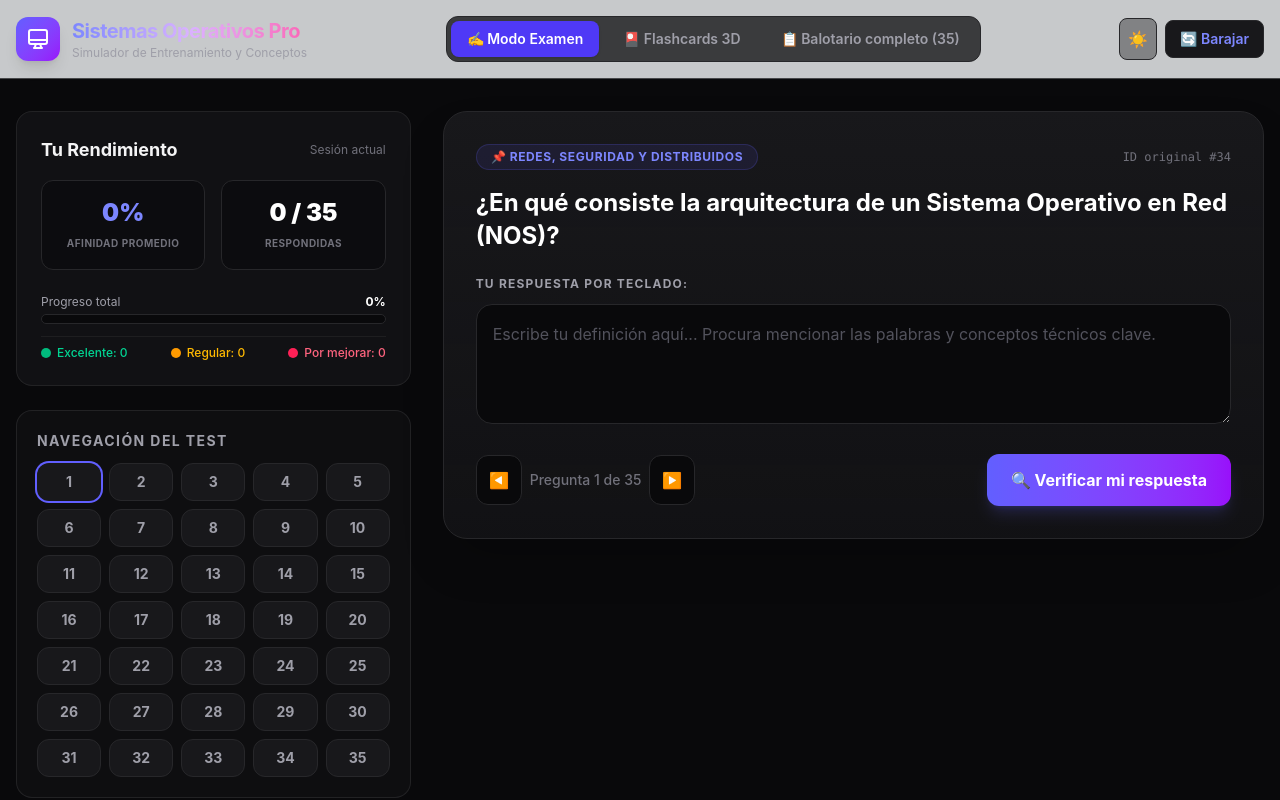
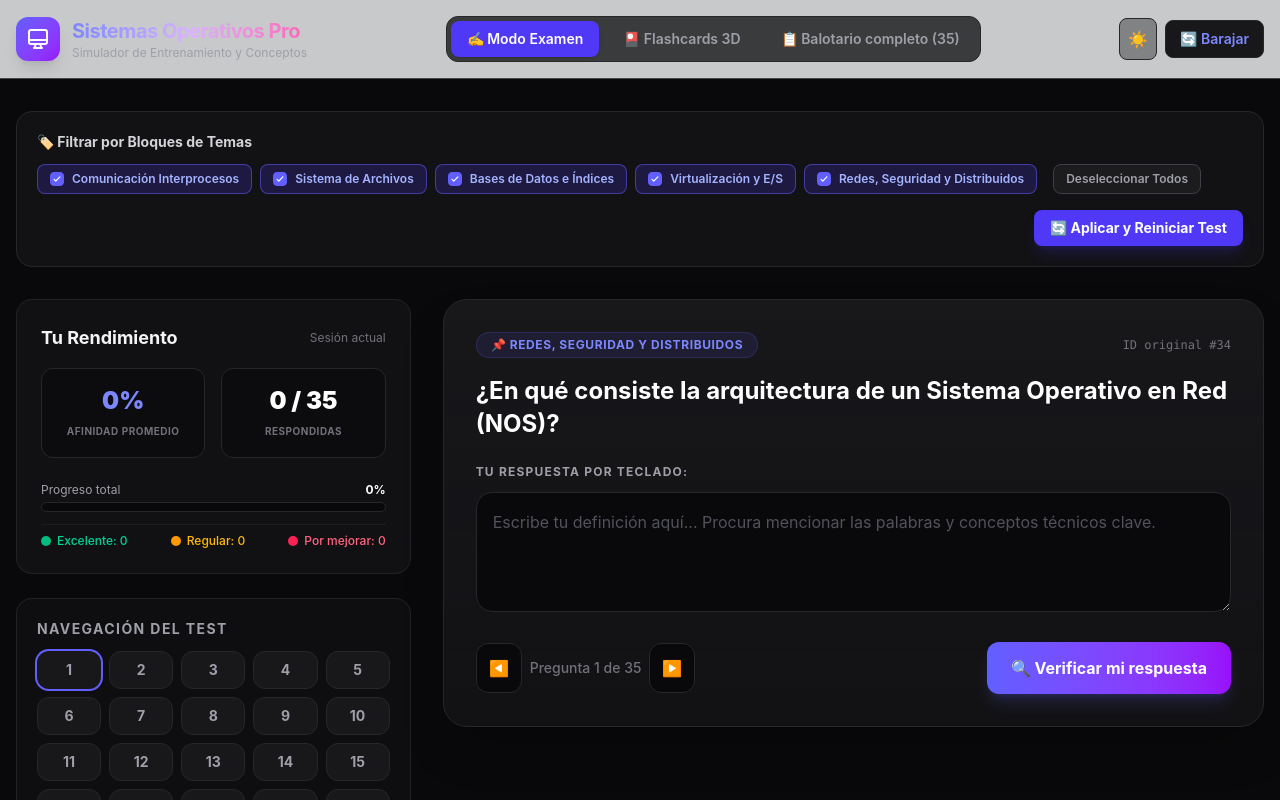
Before and after one commit to Alsgh1103/SISTEMAS-OPERATIVOS_Examen-Final, a React (Vite) app: page / in a window 1280 px wide. Shown: the top 800 px of the page. Built offline with nearby package versions, Linux system fonts and the light colour scheme.

Commit message:
bloques agregados

```diff
--- a/src/App.jsx
+++ b/src/App.jsx
@@ -229,6 +229,9 @@ const QUESTIONS_DATA = [
   }
 ];
 
+// === CATEGORÍAS DISPONIBLES ===
+const UNIQUE_CATEGORIES = [...new Set(QUESTIONS_DATA.map(q => q.category))];
+
 // === PALABRAS NO SIGNIFICATIVAS EN ESPAÑOL ===
 const STOP_WORDS = new Set([
   'el', 'la', 'los', 'las', 'un', 'una', 'unos', 'unas', 'de', 'del', 'en', 'y', 'o',
@@ -278,6 +281,7 @@ export default function App() {
   // === ESTADOS GENERALES ===
   const [currentTab, setCurrentTab] = useState('practice'); // 'practice', 'flashcards', 'list'
   const [darkMode, setDarkMode] = useState(true);
+  const [selectedCategories, setSelectedCategories] = useState(UNIQUE_CATEGORIES);
 
   // === ESTADOS DEL SIMULADOR ===
   const [questions, setQuestions] = useState([]);
@@ -297,7 +301,17 @@ export default function App() {
 
   // === INICIALIZACIÓN Y MEZCLA ===
   const startNewTest = () => {
-    const shuffled = [...QUESTIONS_DATA].sort(() => Math.random() - 0.5);
+    let filteredData = QUESTIONS_DATA;
+    if (selectedCategories.length > 0) {
+      filteredData = QUESTIONS_DATA.filter(q => selectedCategories.includes(q.category));
+    }
+
+    if (filteredData.length === 0) {
+      triggerNotification("⚠️ Selecciona al menos un bloque de temas para empezar.");
+      return;
+    }
+
+    const shuffled = [...filteredData].sort(() => Math.random() - 0.5);
     setQuestions(shuffled);
     setCurrentIndex(0);
     setUserAnswer('');
@@ -306,6 +320,15 @@ export default function App() {
     setSessionScores({});
     triggerNotification("🚀 ¡Test reiniciado con orden aleatorio!");
   };
+
+  const filteredQuestionsData = useMemo(() => {
+    if (selectedCategories.length === 0) return [];
+    return QUESTIONS_DATA.filter(q => selectedCategories.includes(q.category));
+  }, [selectedCategories]);
+
+  useEffect(() => {
+    setFlashcardIndex(0);
+  }, [selectedCategories]);
 
   useEffect(() => {
     startNewTest();
@@ -566,7 +589,7 @@ export default function App() {
                   : 'text-zinc-400 hover:text-white'
               }`}
             >
-              <span>📋 Balotario completo ({QUESTIONS_DATA.length})</span>
+              <span>📋 Balotario completo ({filteredQuestionsData.length})</span>
             </button>
           </div>
 
@@ -592,6 +615,62 @@ export default function App() {
 
       {/* CONTENEDOR PRINCIPAL */}
       <main className="max-w-7xl mx-auto px-4 py-8">
+
+        {/* FILTROS DE TEMAS */}
+        <div className="bg-zinc-900/60 border border-zinc-800 rounded-2xl p-5 mb-8">
+          <h3 className="text-sm font-bold text-zinc-300 mb-3 flex items-center">
+            <span>🏷️ Filtrar por Bloques de Temas</span>
+          </h3>
+          <div className="flex flex-wrap gap-2">
+            {UNIQUE_CATEGORIES.map(cat => {
+              const isSelected = selectedCategories.includes(cat);
+              return (
+                <button
+                  key={cat}
+                  onClick={() => {
+                    setSelectedCategories(prev =>
+                      isSelected
+                        ? prev.filter(c => c !== cat)
+                        : [...prev, cat]
+                    );
+                  }}
+                  className={`px-3 py-1.5 rounded-lg text-xs font-semibold border transition-colors flex items-center space-x-2 ${
+                    isSelected
+                      ? 'bg-indigo-600/20 border-indigo-500/50 text-indigo-300'
+                      : 'bg-zinc-800/50 border-zinc-700 text-zinc-500 hover:text-zinc-300'
+                  }`}
+                >
+                  <div className={`w-3.5 h-3.5 rounded flex items-center justify-center border ${isSelected ? 'bg-indigo-500 border-indigo-500' : 'border-zinc-500 bg-zinc-900'}`}>
+                    {isSelected && <svg className="w-2.5 h-2.5 text-white" fill="none" viewBox="0 0 24 24" stroke="currentColor"><path strokeLinecap="round" strokeLinejoin="round" strokeWidth={3} d="M5 13l4 4L19 7" /></svg>}
+                  </div>
+                  <span>{cat}</span>
+                </button>
+              );
+            })}
+            <button
+              onClick={() => {
+                if (selectedCategories.length === UNIQUE_CATEGORIES.length) {
+                  setSelectedCategories([]);
+                } else {
+                  setSelectedCategories(UNIQUE_CATEGORIES);
+                }
+              }}
+              className="px-3 py-1.5 rounded-lg text-xs font-semibold border border-zinc-700 bg-zinc-800/50 text-zinc-400 hover:text-white transition-colors ml-2"
+            >
+              {selectedCategories.length === UNIQUE_CATEGORIES.length ? 'Deseleccionar Todos' : 'Seleccionar Todos'}
+            </button>
+          </div>
+          {currentTab === 'practice' && (
+            <div className="mt-4 flex justify-end">
+               <button
+                  onClick={startNewTest}
+                  className="px-4 py-2 bg-indigo-600 hover:bg-indigo-500 text-white rounded-lg text-sm font-bold shadow-lg shadow-indigo-600/20 transition-all flex items-center space-x-2"
+               >
+                 <span>🔄 Aplicar y Reiniciar Test</span>
+               </button>
+            </div>
+          )}
+        </div>
 
         {/* ======================================= */}
         {/* MODO PRÁCTICA / EXAMEN                  */}
@@ -933,7 +1012,12 @@ export default function App() {
         {/* ======================================= */}
         {/* MODO FLASHCARDS                         */}
         {/* ======================================= */}
-        {currentTab === 'flashcards' && (
+        {currentTab === 'flashcards' && filteredQuestionsData.length === 0 && (
+          <div className="text-center py-12 text-zinc-400">
+            Selecciona al menos un bloque de temas para ver las flashcards.
+          </div>
+        )}
+        {currentTab === 'flashcards' && filteredQuestionsData.length > 0 && (
           <div className="max-w-2xl mx-auto space-y-8 py-4">
 
             <div className="text-center space-y-2">
@@ -952,14 +1036,14 @@ export default function App() {
                 <div className="absolute w-full h-full p-8 rounded-3xl bg-zinc-900 border-2 border-zinc-800 flex flex-col justify-between backface-hidden">
                   <div className="flex items-center justify-between">
                     <span className="px-3.5 py-1 bg-indigo-500/10 text-indigo-400 rounded-full text-xs font-bold border border-indigo-500/20 uppercase tracking-wider">
-                      🎯 {QUESTIONS_DATA[flashcardIndex].category}
+                      🎯 {filteredQuestionsData[flashcardIndex]?.category}
                     </span>
-                    <span className="text-xs text-zinc-500 font-mono">Pregunta {flashcardIndex + 1} de {QUESTIONS_DATA.length}</span>
+                    <span className="text-xs text-zinc-500 font-mono">Pregunta {flashcardIndex + 1} de {filteredQuestionsData.length}</span>
                   </div>
 
                   <div className="text-center my-auto space-y-4">
                     <h3 className="text-xl md:text-2xl font-black leading-snug text-white">
-                      {QUESTIONS_DATA[flashcardIndex].question}
+                      {filteredQuestionsData[flashcardIndex]?.question}
                     </h3>
                     <p className="text-xs text-zinc-500 font-bold uppercase tracking-widest animate-pulse">
                       Pulse la tarjeta para dar la vuelta 🔄
@@ -969,7 +1053,7 @@ export default function App() {
                   <div className="w-full bg-zinc-950 rounded-full h-1.5 overflow-hidden">
                     <div
                       className="bg-indigo-500 h-1.5 rounded-full"
-                      style={{ width: `${((flashcardIndex + 1) / QUESTIONS_DATA.length) * 100}%` }}
+                      style={{ width: `${((flashcardIndex + 1) / filteredQuestionsData.length) * 100}%` }}
                     ></div>
                   </div>
                 </div>
@@ -980,12 +1064,12 @@ export default function App() {
                     <span className="px-3.5 py-1 bg-indigo-500/10 text-indigo-400 rounded-full text-xs font-bold border border-indigo-500/20 uppercase tracking-wider">
                       💡 Solución correcta
                     </span>
-                    <span className="text-xs text-zinc-400 font-mono">Pregunta {flashcardIndex + 1} de {QUESTIONS_DATA.length}</span>
+                    <span className="text-xs text-zinc-400 font-mono">Pregunta {flashcardIndex + 1} de {filteredQuestionsData.length}</span>
                   </div>
 
                   <div className="text-center my-auto px-2">
                     <p className="text-sm md:text-base leading-relaxed text-zinc-100 font-medium">
-                      {QUESTIONS_DATA[flashcardIndex].answer}
+                      {filteredQuestionsData[flashcardIndex]?.answer}
                     </p>
                   </div>
 
@@ -1002,7 +1086,7 @@ export default function App() {
               <button
                 onClick={() => {
                   setFlipped(false);
-                  setFlashcardIndex(prev => (prev === 0 ? QUESTIONS_DATA.length - 1 : prev - 1));
+                  setFlashcardIndex(prev => (prev === 0 ? filteredQuestionsData.length - 1 : prev - 1));
                 }}
                 className="px-5 py-3 bg-zinc-900 border border-zinc-800 hover:bg-zinc-800 rounded-xl font-bold transition-all"
               >
@@ -1013,7 +1097,7 @@ export default function App() {
                 onClick={() => {
                   setFlipped(false);
                   // Mezclar una aleatoria
-                  const randomIndex = Math.floor(Math.random() * QUESTIONS_DATA.length);
+                  const randomIndex = Math.floor(Math.random() * filteredQuestionsData.length);
                   setFlashcardIndex(randomIndex);
                   triggerNotification("🎲 Tarjeta aleatoria seleccionada");
                 }}
@@ -1025,7 +1109,7 @@ export default function App() {
               <button
                 onClick={() => {
                   setFlipped(false);
-                  setFlashcardIndex(prev => (prev === QUESTIONS_DATA.length - 1 ? 0 : prev + 1));
+                  setFlashcardIndex(prev => (prev === filteredQuestionsData.length - 1 ? 0 : prev + 1));
                 }}
                 className="px-5 py-3 bg-zinc-900 border border-zinc-800 hover:bg-zinc-800 rounded-xl font-bold transition-all"
               >
@@ -1039,7 +1123,12 @@ export default function App() {
         {/* ======================================= */}
         {/* BALOTARIO COMPLETO                      */}
         {/* ======================================= */}
-        {currentTab === 'list' && (
+        {currentTab === 'list' && filteredQuestionsData.length === 0 && (
+          <div className="text-center py-12 text-zinc-400">
+            Selecciona al menos un bloque de temas para ver el balotario.
+          </div>
+        )}
+        {currentTab === 'list' && filteredQuestionsData.length > 0 && (
           <div className="space-y-8">
             <div className="text-center space-y-2">
               <h2 className="text-2xl font-bold">📋 Balotario Oficial Completo de Sistemas Operativos</h2>
@@ -1047,8 +1136,10 @@ export default function App() {
             </div>
 
             {/* Clasificación en módulos */}
-            {["Comunicación Interprocesos", "Sistema de Archivos", "Bases de Datos e Índices", "Virtualización y E/S", "Redes, Seguridad y Distribuidos"].map((category) => {
-              const matchedQuestions = QUESTIONS_DATA.filter(q => q.category === category);
+            {UNIQUE_CATEGORIES.map((category) => {
+              if (!selectedCategories.includes(category)) return null;
+              const matchedQuestions = filteredQuestionsData.filter(q => q.category === category);
+              if (matchedQuestions.length === 0) return null;
               return (
                 <div key={category} className="space-y-4">
                   <h3 className="text-lg font-black text-indigo-400 border-b border-zinc-800 pb-2 flex items-center space-x-2">
```
